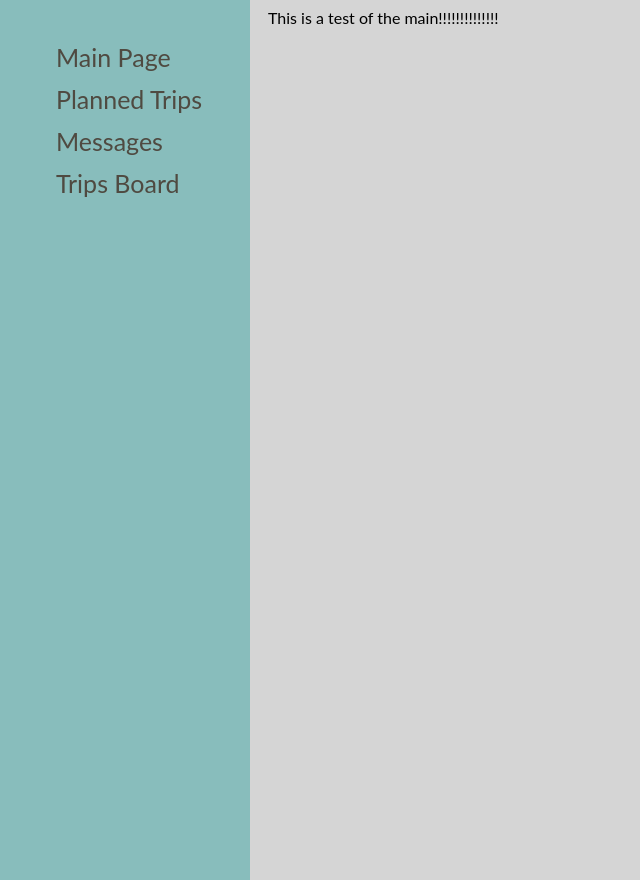
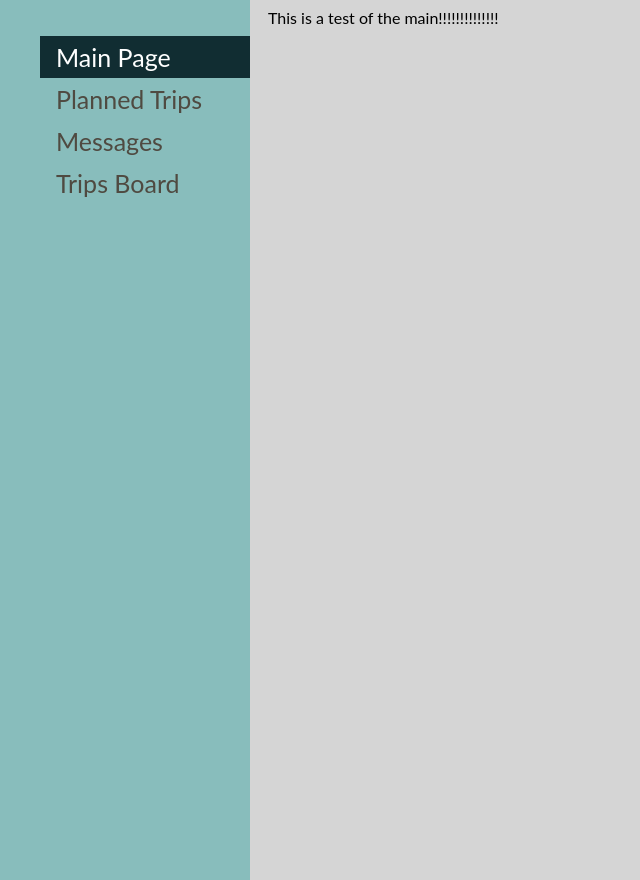
Before and after one commit to williamwarnockBSU/cs401, a PHP site: page /index.php in a window 1280 px wide. Shown: the whole page, without its empty margins (0-640 px from the left). Run offline with PHP 8.4, Linux system fonts and the light colour scheme.

Commit message:
One more time

```diff
--- a/nav.php
+++ b/nav.php
@@ -1,8 +1,8 @@
 <div class="nav">
     <ul id="navList">
-        <li><a<?php if ($thisPage=="index") echo " id=\"currentpage\""; ?> href="index.php">Main Page</a></li>
-        <li><a<?php if ($thisPage=="plannedTrips") echo " id=\"currentpage\""; ?> href="plannedTrips.php">Planned Trips</a></li>
-        <li><a<?php if ($thisPage=="messages") echo " id=\"currentpage\""; ?> href="messages.php">Messages</a></li>
-        <li><a<?php if ($thisPage=="tripsBoard") echo " id=\"currentpage\""; ?> href="tripsBoard.php">Trips Board</a></li>
+        <li><a<?php if ($thisPage=="index") echo " class=\"currentpage\""; ?> href="index.php">Main Page</a></li>
+        <li><a<?php if ($thisPage=="plannedTrips") echo " class=\"currentpage\""; ?> href="plannedTrips.php">Planned Trips</a></li>
+        <li><a<?php if ($thisPage=="messages") echo " class=\"currentpage\""; ?> href="messages.php">Messages</a></li>
+        <li><a<?php if ($thisPage=="tripsBoard") echo " class=\"currentpage\""; ?> href="tripsBoard.php">Trips Board</a></li>
     </ul>
 </div>
--- a/website.css
+++ b/website.css
@@ -31,7 +31,7 @@ body {
     color: #D5D5D5;
 }
 
-#currentpage .nav a {
+.nav a.currentpage {
     background-color: #112D32;
     color: white;
 }
```
